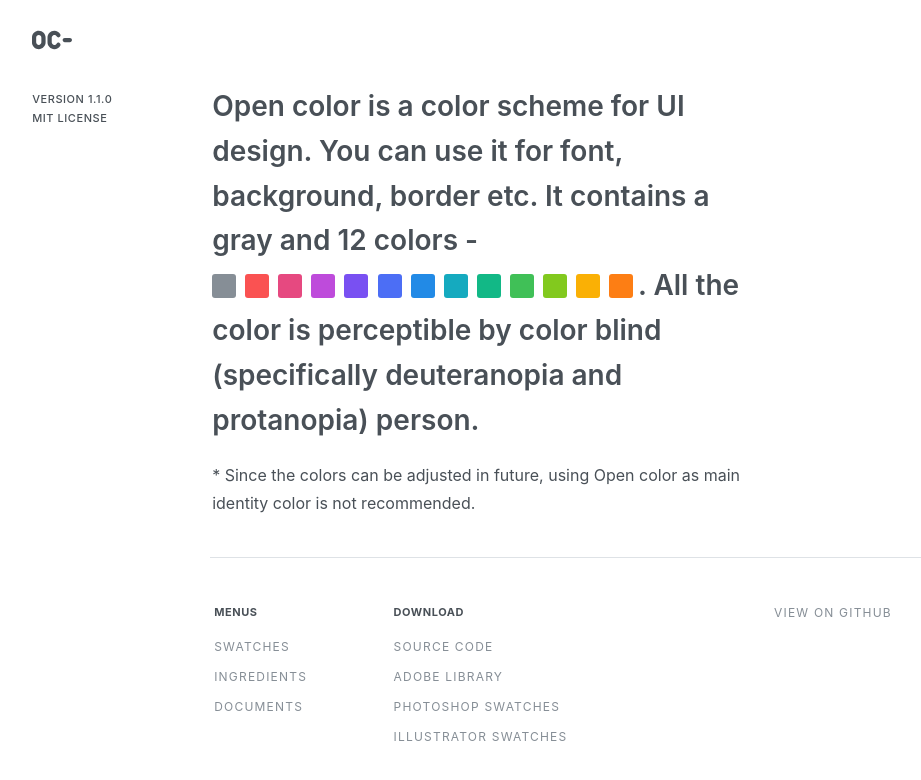
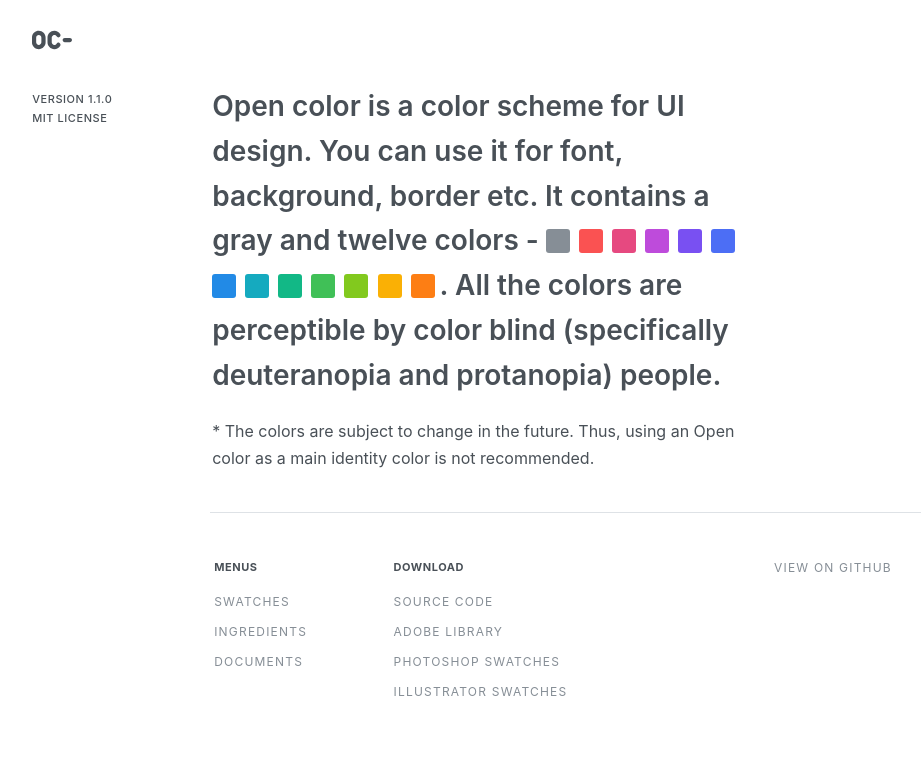
Before and after one commit to yeun/open-color, a Jekyll site: the page built from docs/index.html, in a window 1280 px wide. Shown: the top 780 px of the page, without its empty margins (159-1080 px from the left). Built offline with Jekyll 4.4.1, drawn with Linux system fonts in a browser that asks for light colours; nearby versions of some CDN libraries; library files that are not in the unit come from our copies.

Commit message:
Text polishing

```diff
--- a/docs/_includes/introduction.html
+++ b/docs/_includes/introduction.html
@@ -1,15 +1,14 @@
 <div class="introduction">
   <div class="column">
     <p>
-      Open color is a color scheme for UI design. You can use it for font, background, border etc. It contains a gray and 12 colors -
-      <br>
+      Open color is a color scheme for UI design. You can use it for font, background, border etc. It contains a gray and twelve colors -
       <span class="introduction-colors">
       {% for color in site.colors %}
         <span class="introduction-color introduction-{{ color }}"></span>
       {% endfor %}.
       </span>
-      All the color is perceptible by color blind (specifically deuteranopia and protanopia) person.
+      All the colors are perceptible by color blind (specifically deuteranopia and protanopia) people.
     </p>
-    <div class="note">* Since the colors can be adjusted in future, using Open color as main identity color is not recommended.</div>
+    <div class="note">* The colors are subject to change in the future. Thus, using an Open color as a main identity color is not recommended.</div>
   </div>
 </div>
```
